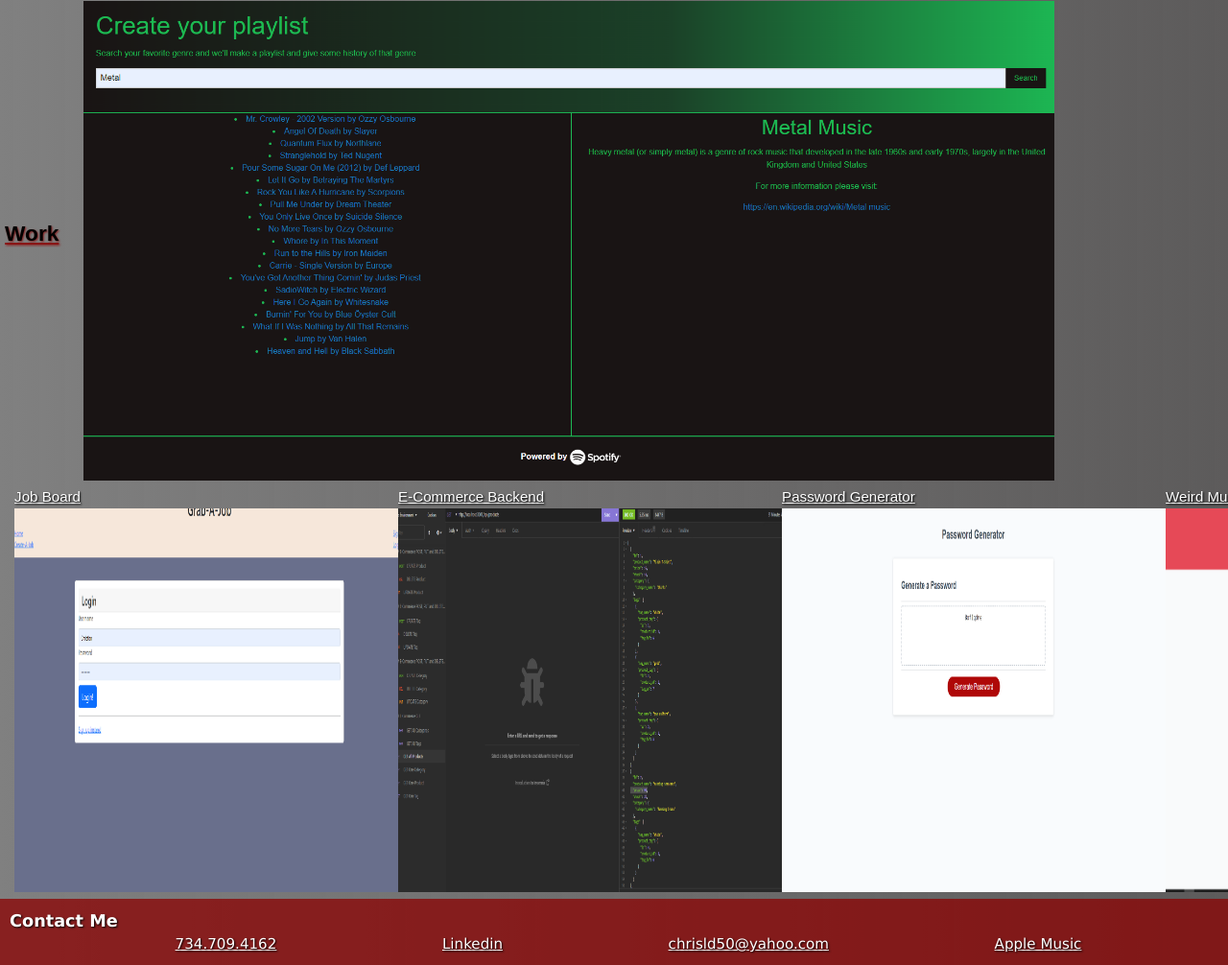
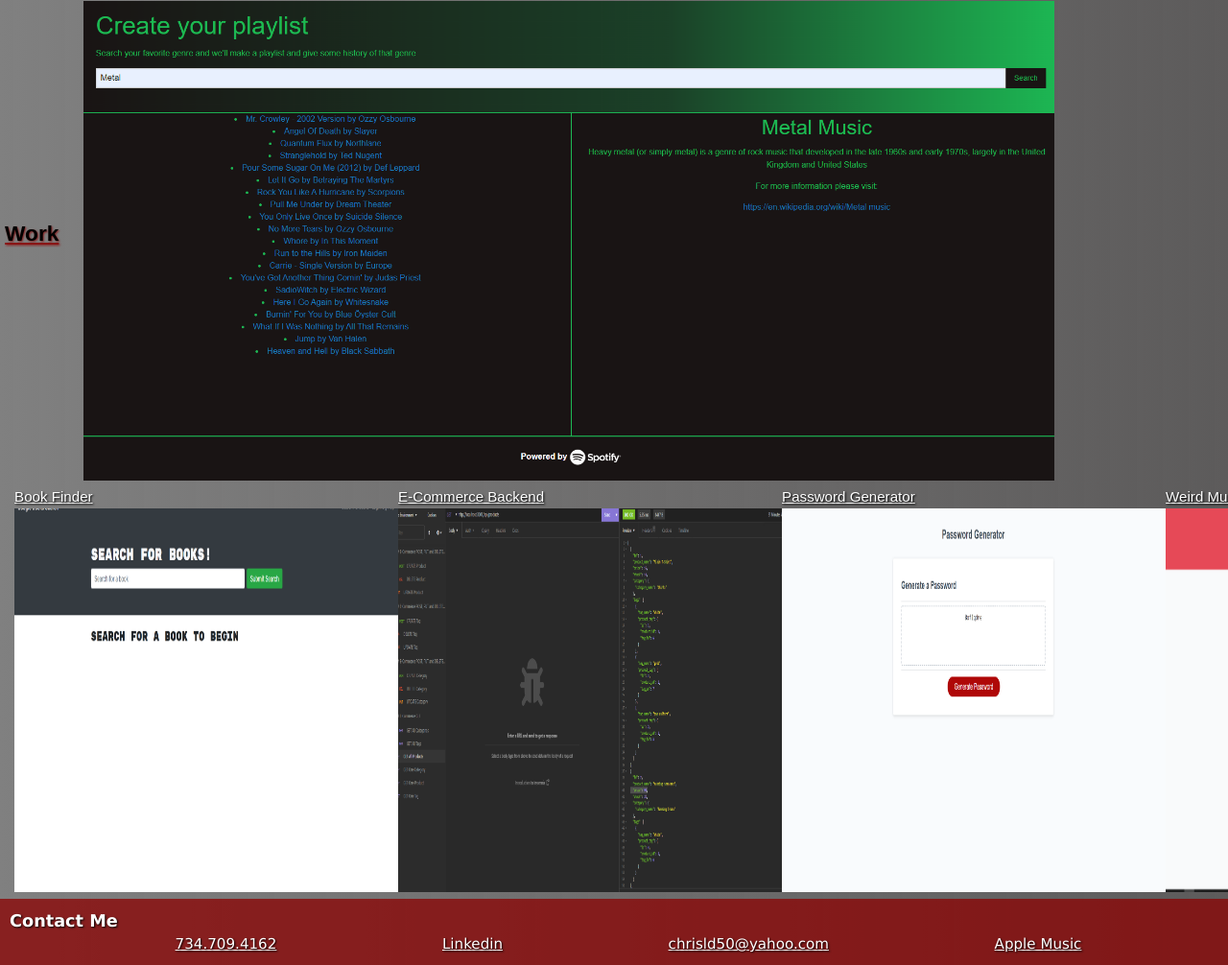
Before and after one commit to Chrisld50/My_Portfolio, a plain HTML site: page index.html in a window 1280 px wide. Shown: the part 517-1523 px from the top of the page at 96% size. Drawn offline with Linux system fonts and the light colour scheme.

Commit message:
added book search engine

```diff
--- a/index.html
+++ b/index.html
@@ -83,8 +83,8 @@
     </div>
     <div class="my-work">
       <div class="pic">
-        <a href="https://grabajob.herokuapp.com/login" target="_blank"> Job Board  </a>
-        <a href="https://github.com/Chrisld50/job_board" target="_blank"> <img src="./assets/Image/Project 2 screenshot.png" height='400px' width="400px"></a>
+        <a href="https://bookfinder12.herokuapp.com/" target="_blank"> Book Finder  </a>
+        <a href="https://github.com/Chrisld50/Book-Search-Engine" target="_blank"> <img src="./assets/./Image/bookfinder screenshot 1.png" height='400px' width="400px"></a>
       </div>
     <div class="pic">
       <a href="https://github.com/Chrisld50/E-commerce_BE" target="_blank"> E-Commerce Backend </a>
```
Also changed, not shown: assets/Image/bookfinder screenshot 1.png (added).
